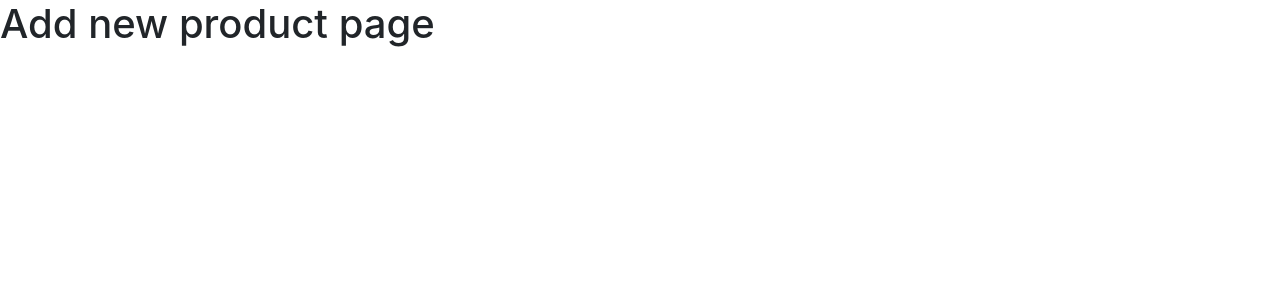
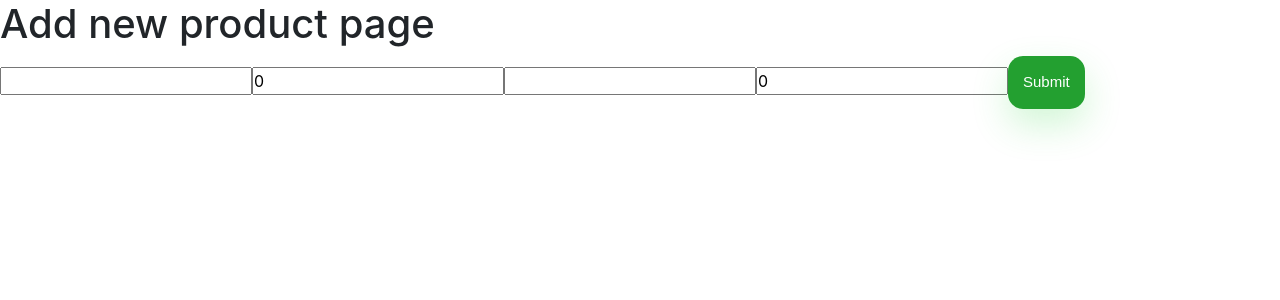
Before and after one commit to AlexeySitnikov/pet-food-store, a React (Create React App) app: page /addnewproduct in a window 1280 px wide. Shown: the top 300 px of the page. Built offline with nearby package versions, Linux system fonts and the light colour scheme.

Commit message:
add Formic component for add new product. No logic applied

```diff
--- a/src/components/AddNewProduct/AddNewProduct.js
+++ b/src/components/AddNewProduct/AddNewProduct.js
@@ -1,5 +1,27 @@
+import { Field, Form, Formik } from 'formik'
+
 export function AddNewProduct() {
+  const addNewProductClickHandler = () => {
+    console.log('click add new product')
+  }
+
   return (
-    <h1>Add new product page</h1>
+    <div className="">
+      <h1>Add new product page</h1>
+      <Formik
+        initialValues={{
+          ProductName: '', ProductDiscount: 0, ProductPrice: 0, ProductDiscription: '',
+        }}
+        onSubmit={addNewProductClickHandler}
+      >
+        <Form>
+          <Field name="ProductName" type="text" />
+          <Field name="ProductPrice" type="number" />
+          <Field name="ProductDiscription" type="text" />
+          <Field name="ProductDiscount" type="number" />
+          <button type="submit">Submit</button>
+        </Form>
+      </Formik>
+    </div>
   )
 }
```
